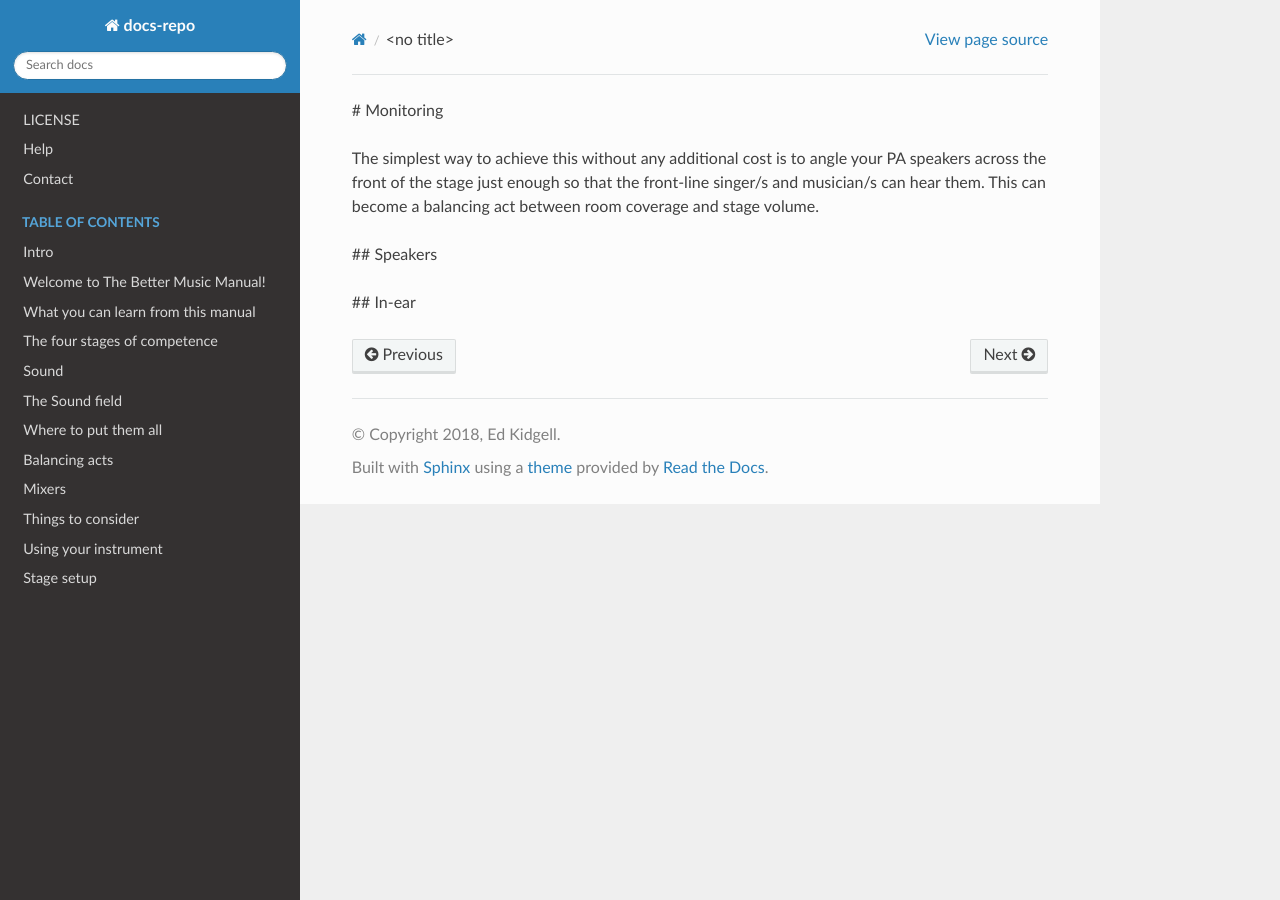
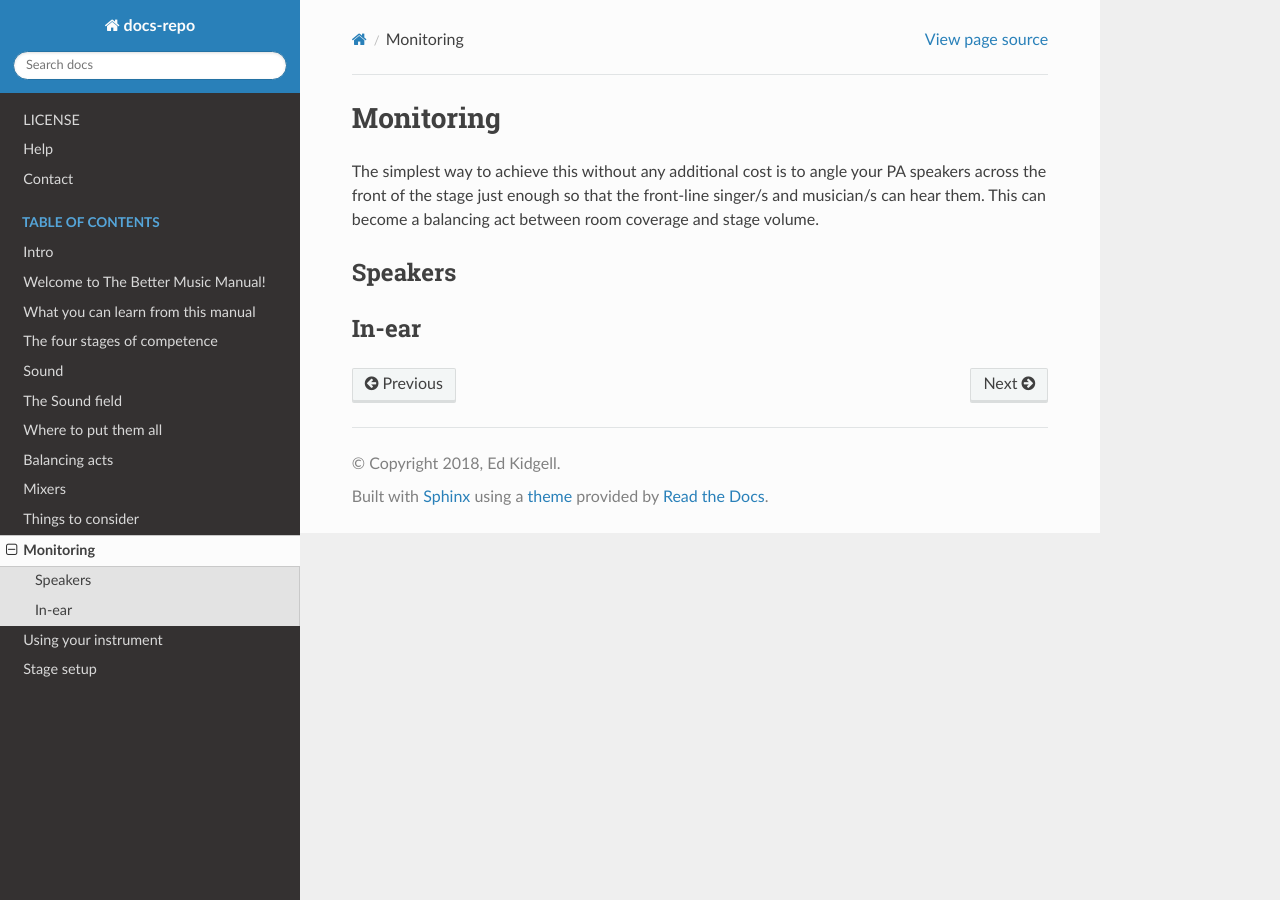
Before and after one commit to flakjakk/docs-repo, a Sphinx documentation site: the page built from docs/source/monitoring.rst, in a window 1280 px wide. Built offline with Sphinx 7.4.7 and the Read the Docs theme 2.0.0, drawn with Linux system fonts in a browser that asks for light colours.

Commit message:
Updated 'monitoring'.

```diff
--- a/docs/source/monitoring.rst
+++ b/docs/source/monitoring.rst
@@ -1,7 +1,10 @@
-# Monitoring
+Monitoring
+**********
 
 The simplest way to achieve this without any additional cost is to angle your PA speakers across the front of the stage just enough so that the front-line singer/s and musician/s can hear them. This can become a balancing act between room coverage and stage volume.
 
-## Speakers
+Speakers
+########
 
-## In-ear
+In-ear
+######
```
